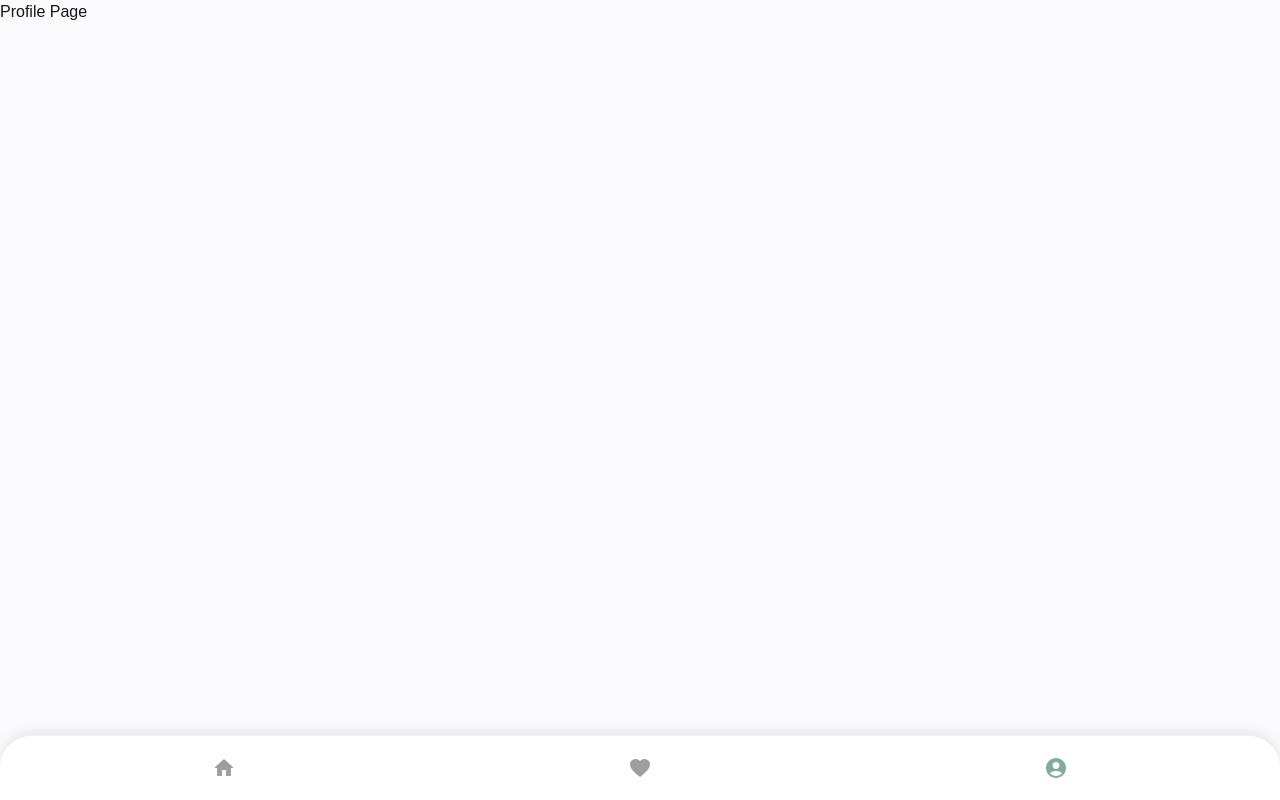
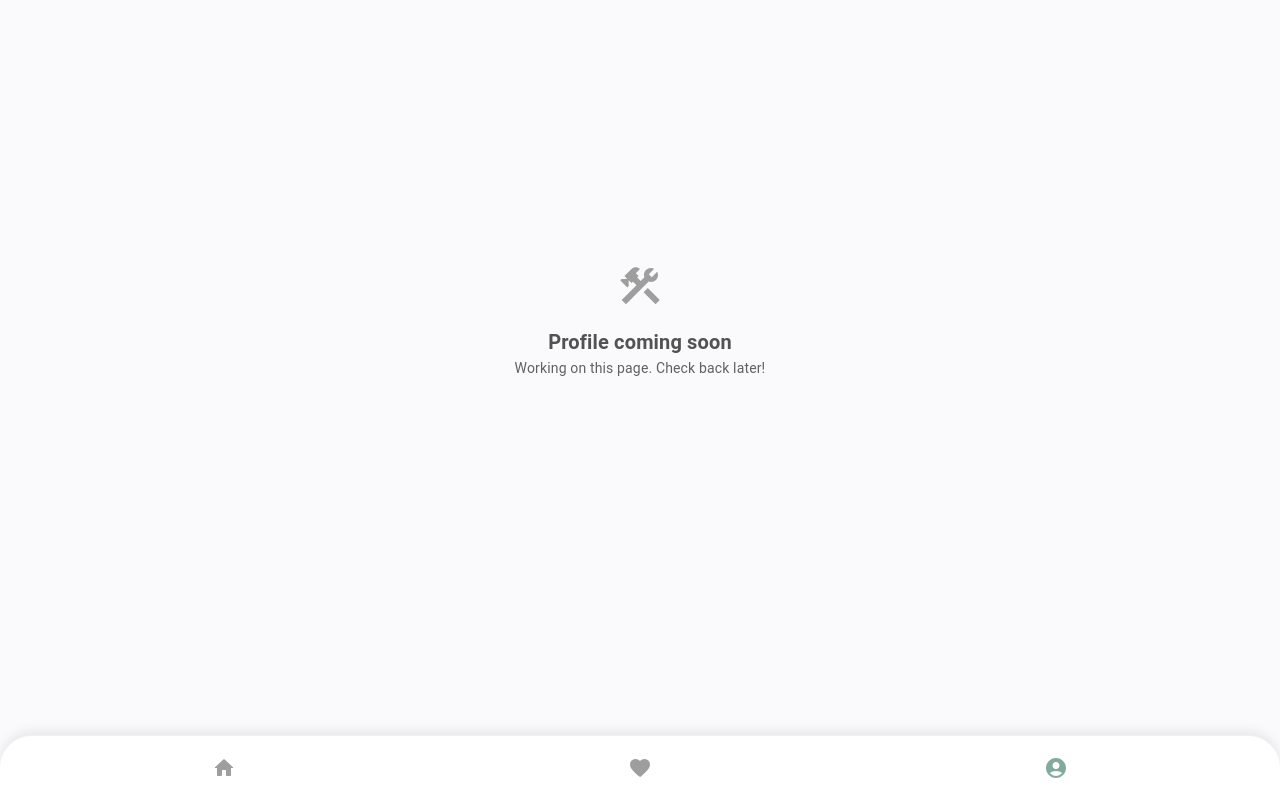
Before and after one commit to Roya9022/donation-app, a Next.js app: page /profile in a window 1280 px wide. Built offline with nearby package versions, Linux system fonts and the light colour scheme.

Commit message:
chore: minor fixes

```diff
--- a/src/app/favorites/layout.tsx
+++ b/src/app/favorites/layout.tsx
@@ -5,9 +5,9 @@ export default function FavoritesPageLayout({ children }: PropsWithChildren) {
   return (
     <div style={{ minHeight: '100vh' }} className="w-full mx-auto flex flex-col">
       {children}
-      <div className="w-full mx-auto fixed bottom-0 left-1/2 transform -translate-x-1/2">
-        <BottomNavigation />
-      </div>
+      {/* <div className="w-full mx-auto fixed bottom-0 left-1/2 transform -translate-x-1/2"> */}
+      <BottomNavigation />
     </div>
+    // </div>
   );
 }
--- a/src/app/home/layout.tsx
+++ b/src/app/home/layout.tsx
@@ -5,9 +5,9 @@ export default function HomePageLayout({ children }: PropsWithChildren) {
   return (
     <div className="w-full mx-auto min-h-screen flex flex-col">
       {children}
-      <div className="w-full mx-auto fixed bottom-0 left-1/2 transform -translate-x-1/2">
-        <BottomNavigation />
-      </div>
+      {/* <div className="w-full mx-auto fixed bottom-0 left-1/2 transform -translate-x-1/2"> */}
+      <BottomNavigation />
+      {/* </div> */}
     </div>
   );
 }
--- a/src/app/layout.tsx
+++ b/src/app/layout.tsx
@@ -1,5 +1,3 @@
-'use client';
-
 import { Poppins } from 'next/font/google';
 import { EmotionCacheProvider } from '@/providers/EmotionCache';
 import './globals.css';
--- a/src/app/profile/layout.tsx
+++ b/src/app/profile/layout.tsx
@@ -5,9 +5,9 @@ export default function HomePageLayout({ children }: PropsWithChildren) {
   return (
     <div className="w-full mx-auto min-h-screen flex flex-col">
       {children}
-      <div className="w-full mx-auto fixed bottom-0 left-1/2 transform -translate-x-1/2">
-        <BottomNavigation />
-      </div>
+      {/* <div className="w-full mx-auto fixed bottom-0 left-1/2 transform -translate-x-1/2"> */}
+      <BottomNavigation />
     </div>
+    // </div>
   );
 }
--- a/src/app/profile/page.tsx
+++ b/src/app/profile/page.tsx
@@ -1,5 +1,36 @@
+'use client';
+
+import React from 'react';
+import { Box, Typography, Container } from '@mui/material';
+import { Construction } from '@mui/icons-material';
+import { colors } from '@/theme/colors';
+
 const ProfilePage: React.FC = () => {
-  return <div>Profile Page</div>;
+  return (
+    <Container maxWidth="sm">
+      <Box
+        sx={{
+          display: 'flex',
+          flexDirection: 'column',
+          alignItems: 'center',
+          justifyContent: 'center',
+          height: '80vh',
+          textAlign: 'center',
+          gap: 2,
+        }}
+      >
+        <Construction sx={{ fontSize: 48, color: colors.text.disabled }} />
+        <Box>
+          <Typography variant="h6" sx={{ fontWeight: 600, color: colors.text.primary }}>
+            Profile coming soon
+          </Typography>
+          <Typography variant="body2" sx={{ color: colors.text.secondary }}>
+            Working on this page. Check back later!
+          </Typography>
+        </Box>
+      </Box>
+    </Container>
+  );
 };
 
 export default ProfilePage;
--- a/src/components/features/home/charity-card/styles.ts
+++ b/src/components/features/home/charity-card/styles.ts
@@ -23,6 +23,7 @@ export const StyledCharityCard = styled(Card)(({ theme }) => ({
   transition: 'all 0.3s ease',
   borderRadius: 32,
   position: 'relative',
+  zIndex: 1,
   '&:hover': {
     boxShadow: theme.shadows[6],
     transform: 'translateY(-4px)',
@@ -32,7 +33,7 @@ export const StyledCharityCard = styled(Card)(({ theme }) => ({
     position: 'absolute',
     top: 8,
     right: 8,
-    zIndex: 10,
+    zIndex: 2,
     backgroundColor: colors.white,
     boxShadow: '0 2px 8px rgba(0,0,0,0.1)',
     '&:hover': {
--- a/src/components/shared/bottom-navigation/styles.ts
+++ b/src/components/shared/bottom-navigation/styles.ts
@@ -17,7 +17,7 @@ export const StyledBottomNavigation = styled('nav')(() => ({
   display: 'flex',
   justifyContent: 'space-around',
   alignItems: 'center',
-  zIndex: 10,
+  zIndex: 9999,
   borderStyle: 'solid',
   borderWidth: '1px 0 0 0',
   borderColor: colors.shadow,
```
Also changed, not shown: next-env.d.ts.
